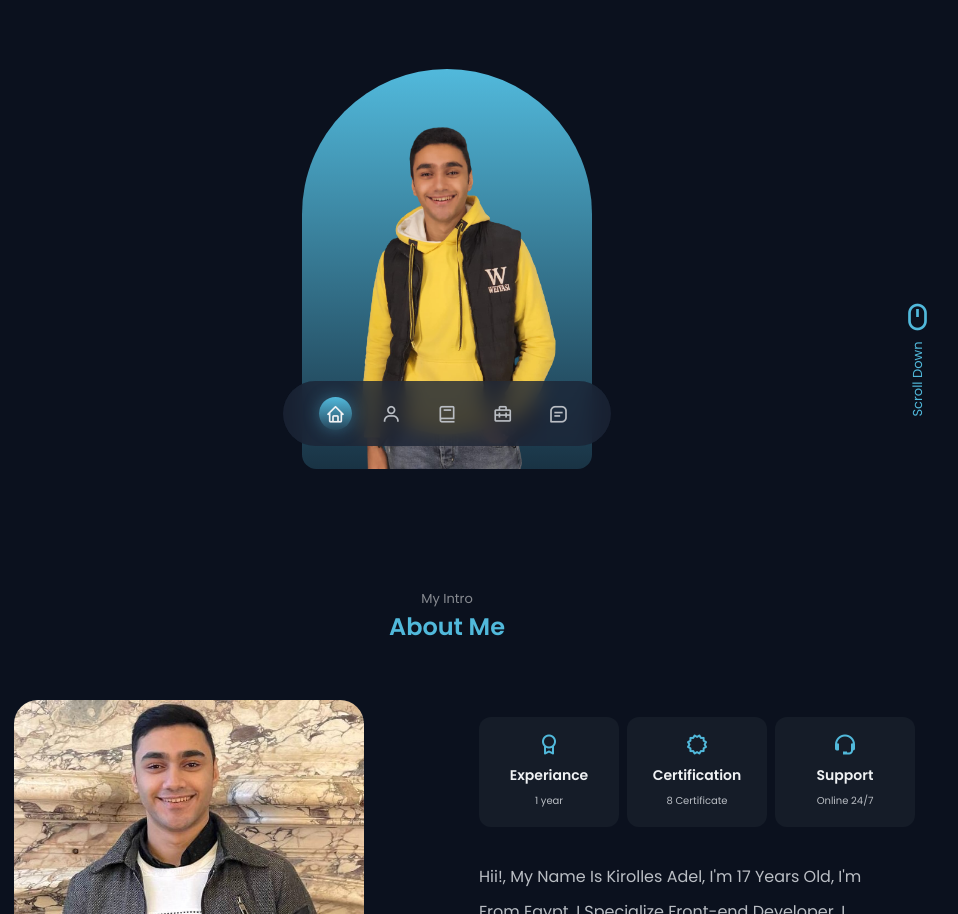
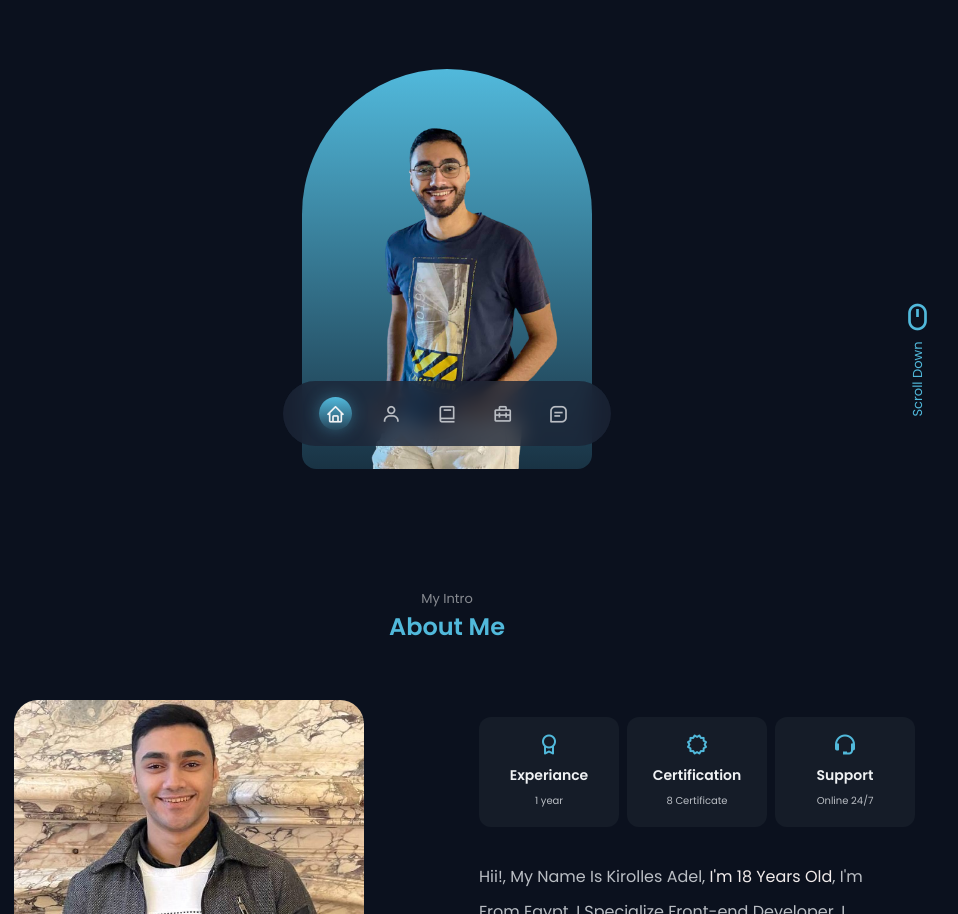
Before and after one commit to Kiro0oz/Portfolio, a plain HTML site: page index.html in a window 1280 px wide. Shown: the part 338-1252 px from the top of the page, 193-1151 px from the left. Drawn offline with nearby package versions, Linux system fonts and the light colour scheme.

Commit message:
Change Porfile IMG

```diff
--- a/assets/css/style.css
+++ b/assets/css/style.css
@@ -98,7 +98,7 @@ button {
 }
 
 img {
-  max-width: 100%;
+  max-width: 110%;
   height: auto;
 }
 
@@ -321,8 +321,8 @@ body.light-theme {
 }
 
 .home_img {
-  width: 190px;
-  height: 261px;
+  width: 200px;
+  height: 265px;
 }
 
 .home_handel {
@@ -444,6 +444,10 @@ body.light-theme {
   grid-template-columns: repeat(3, 1fr);
   gap: 0.5rem;
   margin-bottom: 2rem;
+}
+
+.year {
+  color: rgb(242, 236, 236);
 }
 
 .about_box {
@@ -1086,8 +1090,8 @@ body.light-theme {
   }
 
   .home_img {
-    width: 265px;
-    height: 350px;
+    width: 290px;
+    height: 383px;
   }
 
   .home_social-link {
--- a/index.html
+++ b/index.html
@@ -83,7 +83,7 @@
 
           <div class="home_handel">
             <img
-              src="assets/img/img-me_1-removebg-preview.png"
+              src="assets/img/kiroimg.png"
               alt=""
               class="home_img"
             />
@@ -143,7 +143,7 @@
             </div>
 
             <p class="about_desc">
-              Hii!, My Name Is Kirolles Adel, I'm 17 Years Old, I'm From Egypt,
+              Hii!, My Name Is Kirolles Adel, <span class="year">I'm 18 Years Old</span>, I'm From Egypt,
               I Specialize Front-end Developer, I Create Many Projects Like
               [E-Commerce Store & Education Sites & Templetes ...] And Also Take
               Many Certificate In Front-end Developer, I Have One Year Of
```
Also changed, not shown: assets/img/kiroimg.png (added).
